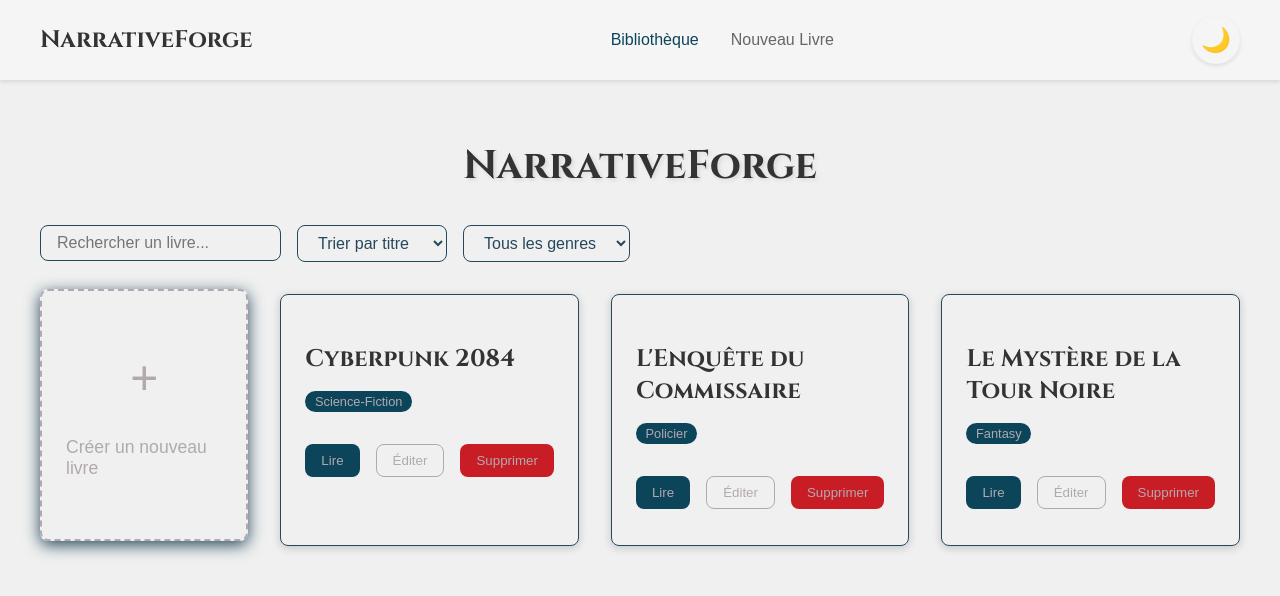
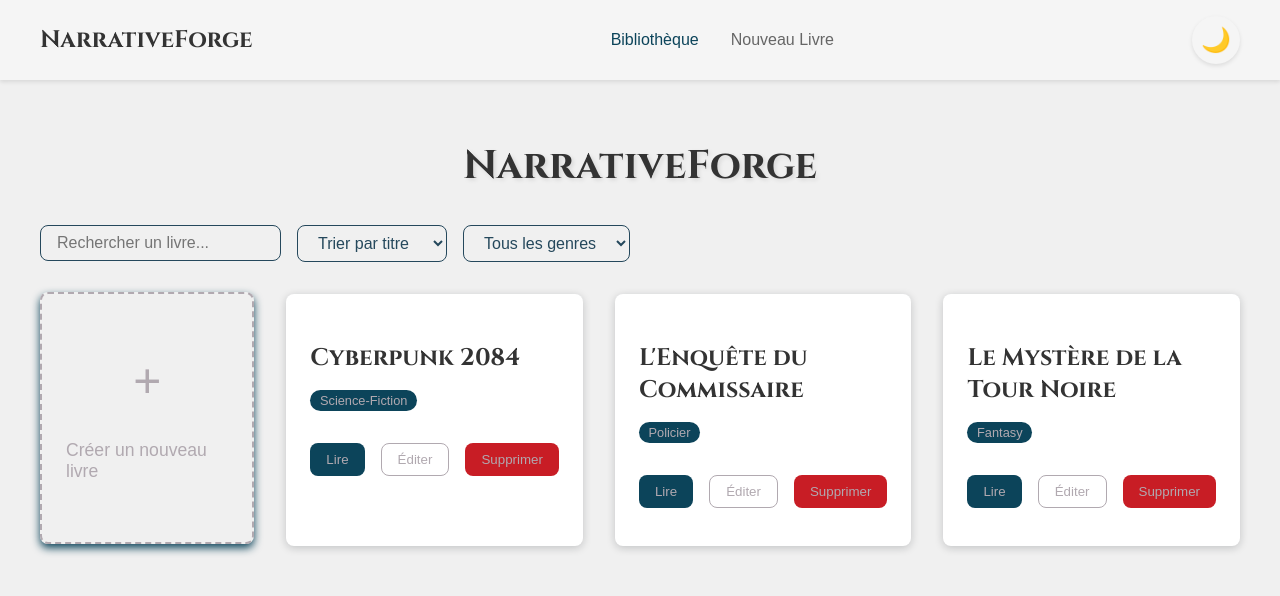
Before and after one commit to AlexandreGaultier/NarrativeForge, a Vue app: page /books in a window 1280 px wide. In both pictures the pointer is over the element 144 px from the left and 419 px from the top of the page. Shown: the top 596 px of the page. Built offline with nearby package versions, Linux system fonts and the light colour scheme.

Commit message:
CSS adjustments

```diff
--- a/src/components/DiceRoller.vue
+++ b/src/components/DiceRoller.vue
@@ -96,10 +96,12 @@ h3 {
   cursor: pointer;
   font-size: 0.95rem;
   transition: background 0.2s;
+  border: 2px solid transparent;
 }
 
 .roll-btn:hover {
-  background-color: var(--accent-secondary);
+  background-color: transparent;
+  border: 2px solid var(--accent-primary);
 }
 
 .dice-results {
--- a/src/views/BookList.vue
+++ b/src/views/BookList.vue
@@ -180,7 +180,7 @@ async function deleteBook() {
   margin: 0 auto;
 }
 .book-card {
-  border: 1px solid #25485c;
+  background-color: var(--card-bg);
   padding: 1.5rem;
   border-radius: var(--border-radius);
   box-shadow: 0 2px 8px rgba(16,19,27,0.2);
@@ -191,8 +191,8 @@ async function deleteBook() {
   color: #b1a9b0;
 }
 .book-card:hover {
-  transform: translateY(-5px);
-  box-shadow: 0 4px 16px #25485c;
+  transform: translateY(-2px);
+  box-shadow: 0 4px 8px var(--accent-primary);
 }
 .book-meta {
   margin-bottom: 0.5rem;
--- a/src/views/BookReader.vue
+++ b/src/views/BookReader.vue
@@ -52,7 +52,8 @@ const book = ref<Book>({
     hp: 0,
     gold: 0,
     inventory: []
-  }
+  },
+  genres: []
 });
 
 const currentChapter = ref<Chapter | null>(null);
@@ -152,10 +153,13 @@ h1 {
   cursor: pointer;
   text-align: left;
   transition: background-color 0.2s ease;
+  border: 2px solid transparent;
+
 }
 
 .choice-button:hover {
-  background-color: var(--accent-secondary);
+  background-color:transparent;
+  border: 2px solid var(--accent-primary);
 }
 
 .character-sheet-container {
@@ -176,10 +180,12 @@ h1 {
   cursor: pointer;
   transition: background 0.2s;
   box-shadow: var(--shadow);
+  border: 2px solid transparent;
 }
 
 .combat-btn:hover {
-  background: var(--accent-primary);
-  color: white;
+  background-color: transparent;
+  border: 2px solid var(--accent-warning);
+  color: var(--accent-warning);
 }
 </style>
```
